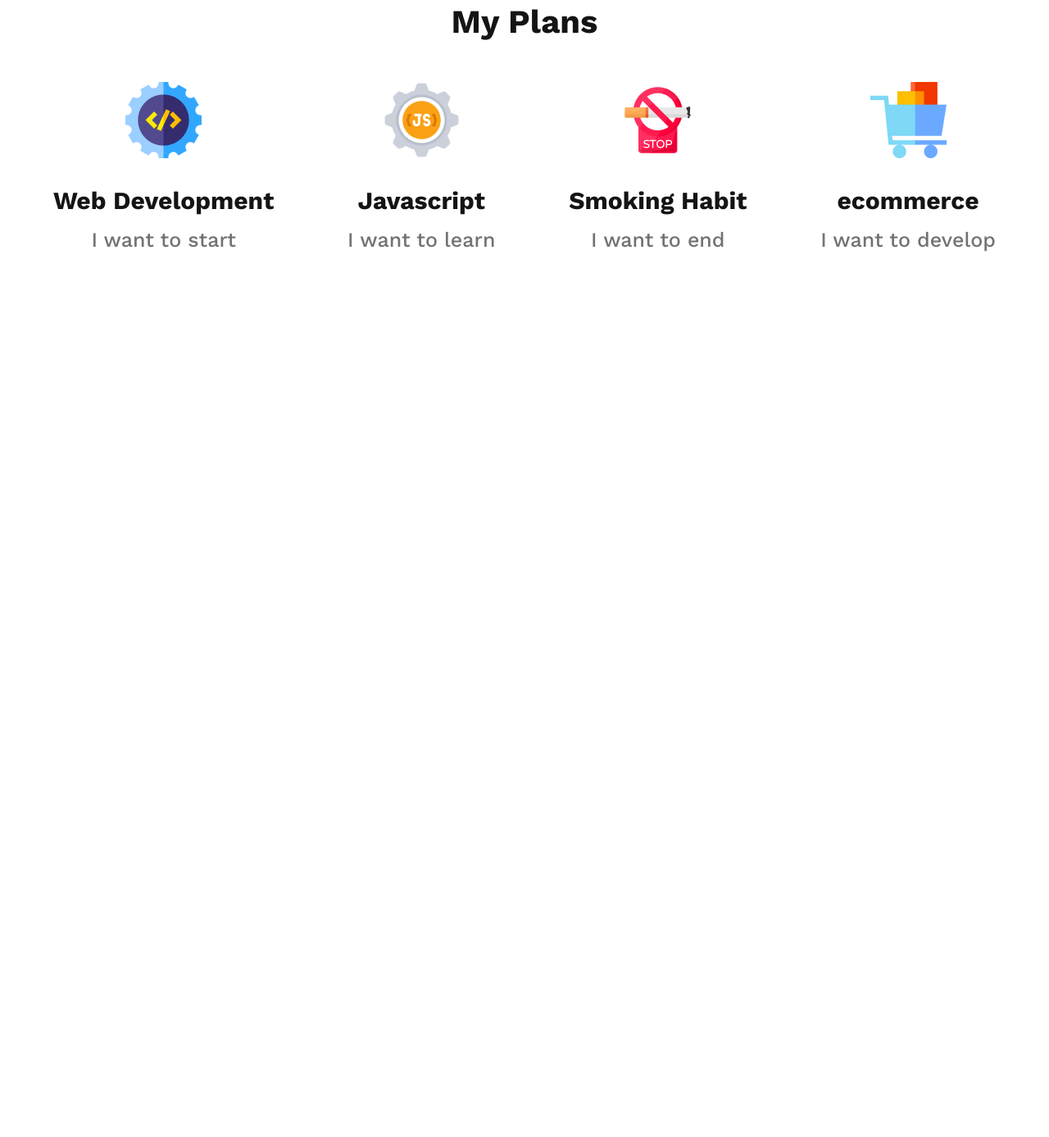
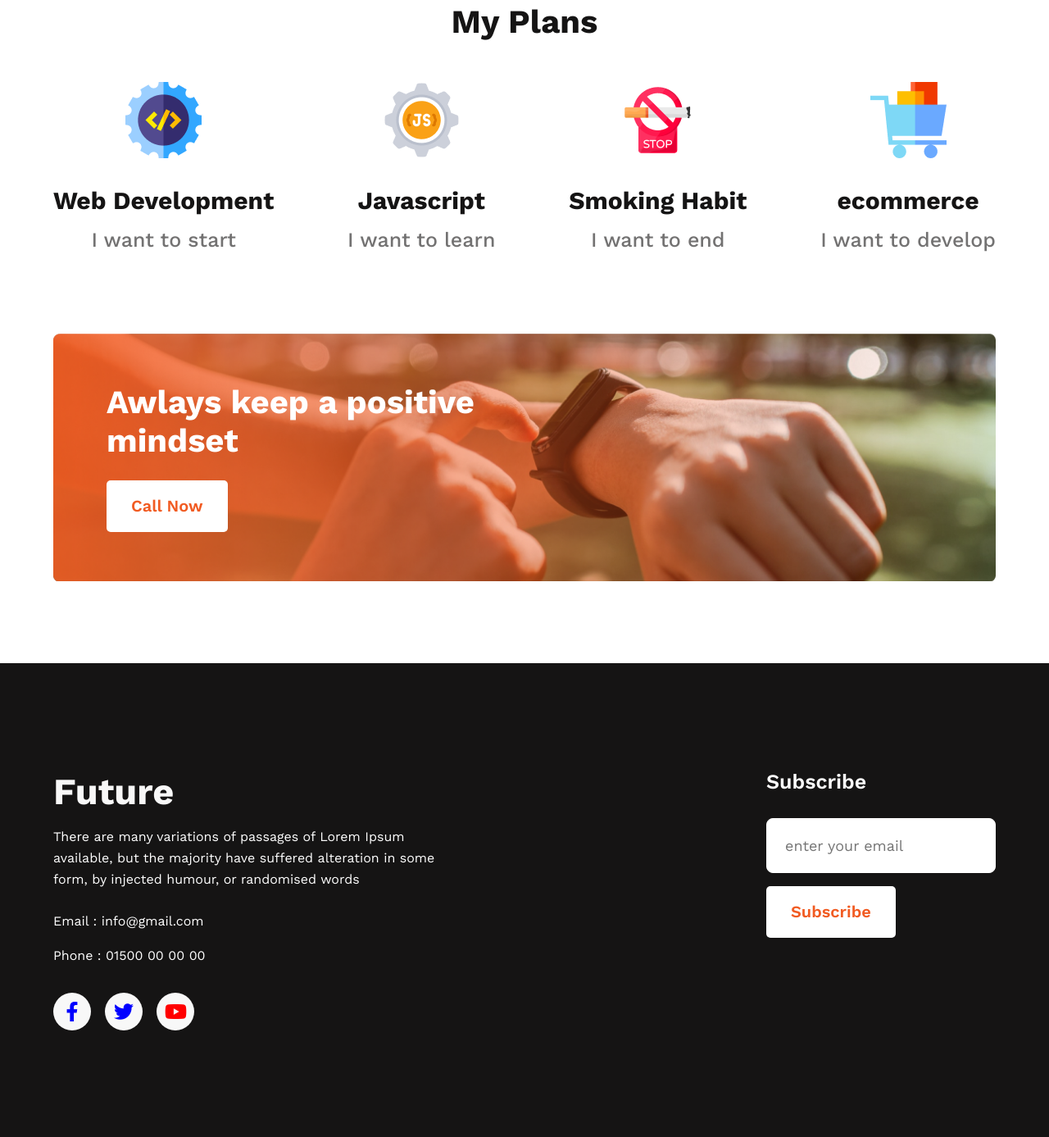
Before and after one commit to Mukhle-sur/assignment-one, a plain HTML site: page index.html in a window 1280 px wide. Shown: the part 1774-3161 px from the top of the page at 82% size. Before the commit the page ends 2081 px from the top, so only its background shows below. Drawn offline with nearby package versions, Linux system fonts and the light colour scheme.

Commit message:
gardian-and-footer-added

```diff
--- a/css-file/style.css
+++ b/css-file/style.css
@@ -130,7 +130,8 @@ main {
     border-radius: 50%;
     left: 4%;
     top: 27%;
-    opacity: .6;
+    opacity: .9;
+    z-index: -1;
 }
 
 /* planing-area */
@@ -151,7 +152,7 @@ main {
 
 }
 
-.planing-content .planing-subject h2 {
+.planing-content .planing-subject h3 {
     font-size: 30px;
     font-weight: 700;
     line-height: 35px;
@@ -168,3 +169,146 @@ main {
     color: #737272;
     margin-top: 16px;
 }
+
+/* gardient-area */
+.gardient-area {
+    margin-top: 100px;
+}
+
+.gardient-area .gardient-banner {
+    background-image: url(../images/watch.png);
+    background-repeat: no-repeat;
+    background-size: cover;
+    background-position: center;
+    position: relative;
+    z-index: 1;
+}
+
+.gardient-area .gardient-banner::before {
+    position: absolute;
+    content: "";
+    background: url(../images/gradient2.png);
+    background-size: cover;
+    background-repeat: no-repeat;
+    width: 100%;
+    height: 100%;
+    left: 0;
+    top: 0;
+    opacity: .9;
+    z-index: -1;
+}
+
+.gardient-area .contant {
+    padding: 60px 65px;
+}
+
+.gardient-area .contant .button a {
+    background: #FFFFFF;
+    color: #F15B22;
+
+}
+
+.gardient-area .contant h1 {
+    font-size: 40px;
+    font-weight: 700;
+    line-height: 47px;
+    font-family: 'Work Sans';
+    color: #FFFFFF;
+    margin-bottom: 25px;
+    max-width: 460px;
+}
+
+/* footer-area */
+.footer-area {
+    margin-top: 100px;
+    background-color: #151414;
+}
+
+.footer-contant {
+    max-width: 1150px;
+    margin: 0 auto;
+    display: flex;
+    justify-content: space-between;
+    padding: 130px 0px;
+}
+
+.future .title-info h1 {
+    font-size: 45px;
+    font-weight: 700;
+    line-height: 53px;
+    font-family: 'Work Sans';
+    color: #F8F8F8;
+    margin-bottom: 16px;
+}
+
+.future .title-info p {
+    font-size: 16px;
+    font-weight: 400;
+    line-height: 26px;
+    font-family: 'Work Sans';
+    color: #FFFFFF;
+    max-width: 490px;
+}
+
+.future .info {
+    margin-top: 25px;
+}
+
+.future .info .contact p {
+    font-size: 16px;
+    font-weight: 400;
+    line-height: 26px;
+    font-family: 'Work Sans';
+    color: #FFFFFF;
+    margin-bottom: 16px;
+}
+
+.future .icon ul {
+    display: flex;
+}
+
+.future .icon ul li {
+    margin-right: 17px;
+}
+
+.future .icon ul li a i {
+    font-size: 24px;
+    margin-top: 16px;
+    width: 46px;
+    height: 46px;
+    background: #F8F8F8;
+    border-radius: 50%;
+    text-align: center;
+    padding: 11px 10px;
+    color: blue;
+}
+
+.future .icon ul li:last-child a i {
+    color: red;
+}
+
+.subscribe-from .title h3 {
+    font-size: 25px;
+    line-height: 29px;
+    font-weight: 600;
+    font-family: 'Work Sans';
+    color: #FFFFFF;
+    margin-bottom: 30px;
+}
+
+.subscribe-from form input {
+    font-size: 18px;
+    font-weight: 400;
+    line-height: 21px;
+    font-family: 'Work Sans';
+    color: #F3F3F3;
+    padding: 22px;
+    border: 1px solid #FFFFFF;
+    border-radius: 8px;
+    outline: none;
+}
+.subscribe-from .button a{
+    margin-top: 16px;
+    background: #FFFFFF;
+    color: #F15B22;
+}
--- a/index.html
+++ b/index.html
@@ -56,31 +56,76 @@
             <div class="planing-content">
                 <div class="planing-subject">
                     <img src="./images/icons/web.png" alt="">
-                    <h2>Web Development</h2>
+                    <h3>Web Development</h2>
                     <p>I want to start</p>
                 </div>
                 <div class="planing-subject">
                     <img src="./images/icons/js.png" alt="">
-                    <h2>Javascript</h2>
+                    <h3>Javascript</h2>
                     <p>I want to learn</p>
                 </div>
                 <div class="planing-subject">
                     <img src="./images/icons/smoke.png" alt="">
-                    <h2>Smoking Habit</h2>
+                    <h3>Smoking Habit</h2>
                     <p>I want to end</p>
                 </div>
                 <div class="planing-subject">
                     <img src="./images/icons/ecom.png" alt="">
-                    <h2>ecommerce</h2>
+                    <h3>ecommerce</h2>
                     <p>I want to develop</p>
                 </div>
             </div>
         </section>
         <!-- gardient-area -->
-
+        <section class="gardient-area">
+            <div class="gardient-banner">
+                <div class="contant">
+                    <h1>Awlays keep a positive mindset</h1>
+                    <div class="button">
+                        <a href="#" class="btn-primary">Call Now</a>
+                    </div>
+                </div>
+            </div>
+        </section>
 
     </main>
-    <footer></footer>
+    <footer>
+        <!-- footer-area -->
+        <section class="footer-area">
+            <div class="footer-contant">
+                <div class="future">
+                    <div class="title-info">
+                        <h1>Future</h1>
+                        <p>There are many variations of passages of Lorem Ipsum available, but the majority have suffered alteration in some form, by injected humour, or randomised words</p>
+                    </div>
+                    <div class="info">
+                        <div class="contact">
+                            <p>Email : info@gmail.com</p>
+                            <p>Phone : 01500 00 00 00</p>
+                        </div>
+                        <div class="icon">
+                            <ul>
+                                <li><a href="#"><i class="fa-brands fa-facebook-f"></i></a></li>
+                                <li><a href="#"><i class="fa-brands fa-twitter"></i></a></li>
+                                <li><a href="#"><i class="fa-brands fa-youtube"></i></a></li>
+                            </ul>
+                        </div>
+                    </div>
+                </div>
+                <div class="subscribe-from">
+                    <div class="title">
+                        <h3>Subscribe</h3>
+                    </div>
+                    <form action="#">
+                        <input type="email" name="email" id="eamil" placeholder="enter your email">
+                    </form>
+                    <div class="button">
+                        <a href="#" class="btn-primary">Subscribe</a>
+                    </div>
+                </div>
+            </div>
+        </section>
+    </footer>
 </body>
 
 </html>
```
